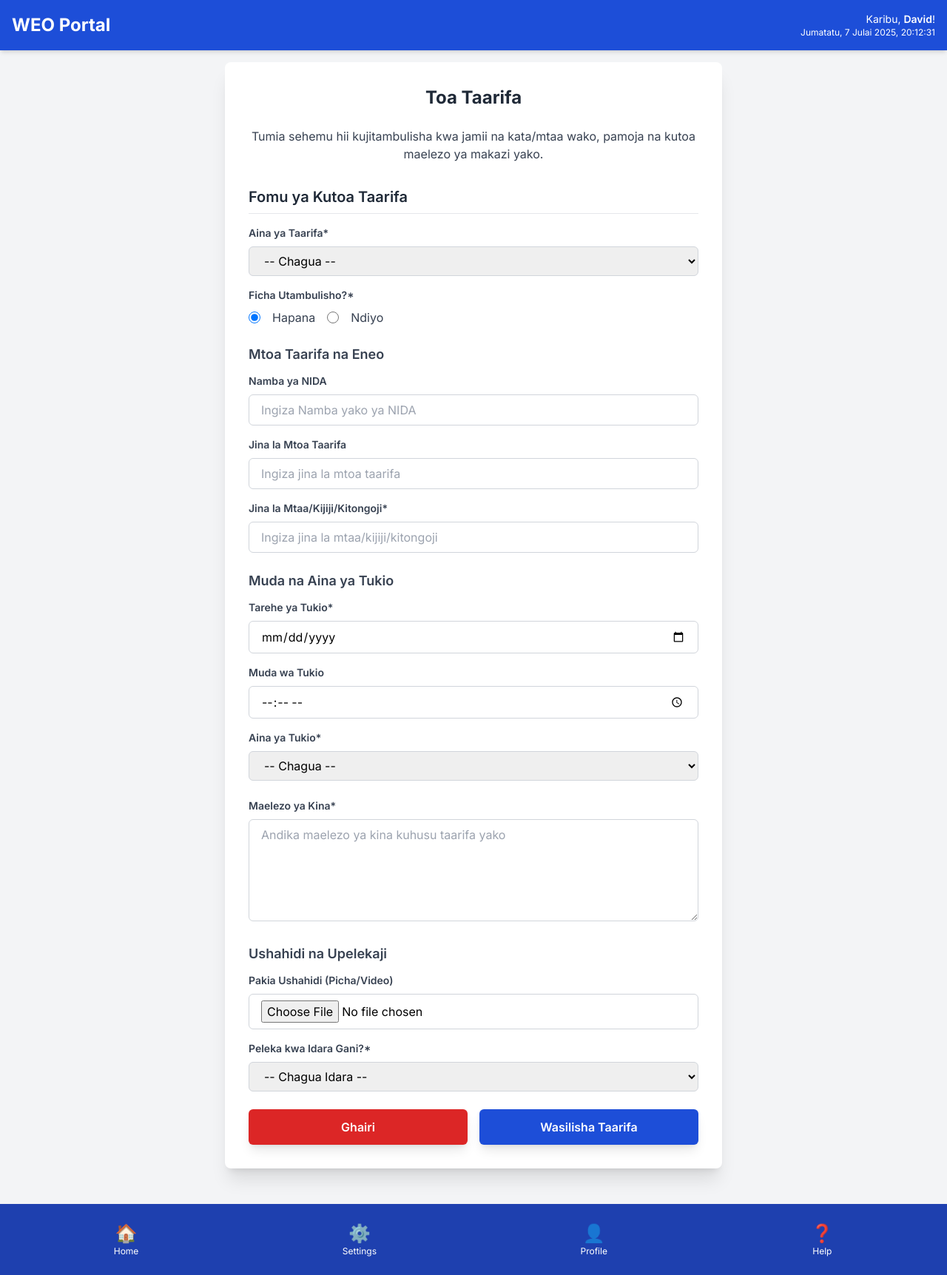
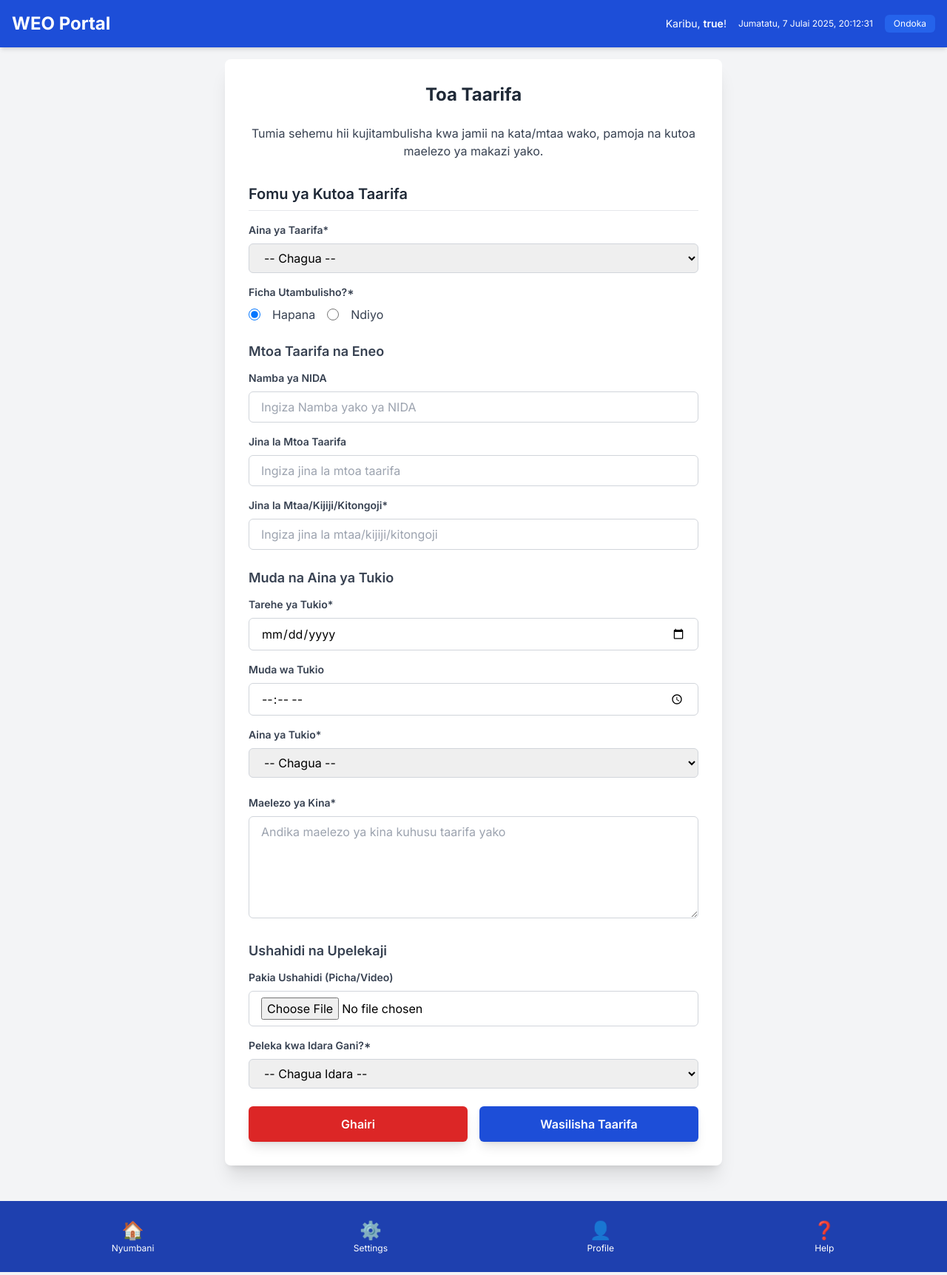
Before and after one commit to MbazaWeb/WEO-Tanzania, a plain HTML site: page services/report_information.html in a window 1280 px wide. Shown: the whole page at 74% size. Drawn offline with nearby package versions, Linux system fonts and the light colour scheme; sample sign-in values are in the browser's storage.

Commit message:
Update report_information.html

```diff
--- a/services/report_information.html
+++ b/services/report_information.html
@@ -4,7 +4,6 @@
     <meta charset="UTF-8">
     <meta name="viewport" content="width=device-width, initial-scale=1.0">
     <title>WEO Portal - Toa Taarifa</title>
-    <!-- Tailwind CSS CDN -->
     <script src="https://cdn.tailwindcss.com"></script>
     <style>
         /* Custom font for Inter */
@@ -15,18 +14,24 @@
     </style>
 </head>
 <body class="bg-gray-100 min-h-screen flex flex-col">
-    <!-- Header -->
+    <script>
+        // Check if the user is logged in
+        if (sessionStorage.getItem('isLoggedIn') !== 'true') {
+            // If not logged in, redirect to the login page
+            window.location.href = '../login.html'; // Adjust path if login.html is in a different directory
+        }
+    </script>
     <header class="bg-blue-700 text-white p-4 shadow-md">
         <div class="container mx-auto flex justify-between items-center">
             <h1 class="text-2xl font-bold">WEO Portal</h1>
-            <div class="text-right">
+            <div class="text-right flex items-center space-x-4">
                 <p class="text-sm">Karibu, <span id="userName" class="font-semibold">Mtumiaji</span>!</p>
                 <p class="text-xs" id="currentDateTime"></p>
+                <button id="logoutButton" class="bg-blue-600 hover:bg-blue-700 text-white text-xs px-3 py-1 rounded-md">Ondoka</button>
             </div>
         </div>
     </header>
 
-    <!-- Main Content -->
     <main class="flex-grow container mx-auto p-4">
         <div class="bg-white p-8 rounded-lg shadow-xl w-full max-w-2xl mx-auto">
             <h2 class="text-2xl font-bold text-gray-800 mb-6 text-center">Toa Taarifa</h2>
@@ -35,7 +40,6 @@
             <form id="reportForm">
                 <h3 class="text-xl font-semibold text-gray-800 mb-4 border-b pb-2">Fomu ya Kutoa Taarifa</h3>
 
-                <!-- Aina ya Taarifa -->
                 <div class="mb-4">
                     <label for="reportType" class="block text-gray-700 text-sm font-semibold mb-2">Aina ya Taarifa*</label>
                     <select
@@ -52,7 +56,6 @@
                     </select>
                 </div>
 
-                <!-- Ficha Utambulisho? -->
                 <div class="mb-6">
                     <label class="block text-gray-700 text-sm font-semibold mb-2">Ficha Utambulisho?*</label>
                     <div class="flex items-center space-x-4">
@@ -63,7 +66,6 @@
                     </div>
                 </div>
 
-                <!-- Mtoa Taarifa na Eneo -->
                 <h4 class="text-lg font-semibold text-gray-700 mb-3 mt-6">Mtoa Taarifa na Eneo</h4>
                 <div class="mb-4">
                     <label for="nidaNumber" class="block text-gray-700 text-sm font-semibold mb-2">Namba ya NIDA</label>
@@ -99,7 +101,6 @@
                     />
                 </div>
 
-                <!-- Muda na Aina ya Tukio -->
                 <h4 class="text-lg font-semibold text-gray-700 mb-3 mt-6">Muda na Aina ya Tukio</h4>
                 <div class="mb-4">
                     <label for="eventDate" class="block text-gray-700 text-sm font-semibold mb-2">Tarehe ya Tukio*</label>
@@ -139,7 +140,6 @@
                     </select>
                 </div>
 
-                <!-- Maelezo ya Kina -->
                 <div class="mb-6">
                     <label for="detailedDescription" class="block text-gray-700 text-sm font-semibold mb-2">Maelezo ya Kina*</label>
                     <textarea
@@ -152,7 +152,6 @@
                     ></textarea>
                 </div>
 
-                <!-- Ushahidi na Upelekaji -->
                 <h4 class="text-lg font-semibold text-gray-700 mb-3 mt-6">Ushahidi na Upelekaji</h4>
                 <div class="mb-4">
                     <label for="evidenceUpload" class="block text-gray-700 text-sm font-semibold mb-2">Pakia Ushahidi (Picha/Video)</label>
@@ -203,12 +202,11 @@
         </div>
     </main>
 
-<!-- Footer -->
-    <footer class="bg-blue-800 text-white p-4 mt-8">
+<footer class="bg-blue-800 text-white p-4 mt-8">
         <div class="container mx-auto flex justify-around items-center text-center">
             <a href="../index.html" class="flex flex-col items-center p-2 rounded-md hover:bg-blue-700 transition duration-200">
                 <span class="text-2xl">🏠</span>
-                <span class="text-xs">Home</span>
+                <span class="text-xs">Nyumbani</span>
             </a>
             <a href="../settings.html" class="flex flex-col items-center p-2 rounded-md hover:bg-blue-700 transition duration-200">
                 <span class="text-2xl">⚙️</span>
@@ -241,7 +239,15 @@
         updateDateTime();
 
         // You can set the username dynamically here after a real login
-        document.getElementById('userName').textContent = 'David'; // Example name
+        const loggedInUser = sessionStorage.getItem('loggedInUser'); // Get username from session storage
+        document.getElementById('userName').textContent = loggedInUser ? loggedInUser : 'Mtumiaji'; // Example name
+
+        // Logout button functionality
+        document.getElementById('logoutButton').addEventListener('click', function() {
+            sessionStorage.removeItem('isLoggedIn'); // Clear the login flag
+            sessionStorage.removeItem('loggedInUser'); // Clear the username
+            window.location.href = '../login.html'; // Redirect to login page. Adjust path based on your directory structure.
+        });
     </script>
 </body>
 </html>
```
